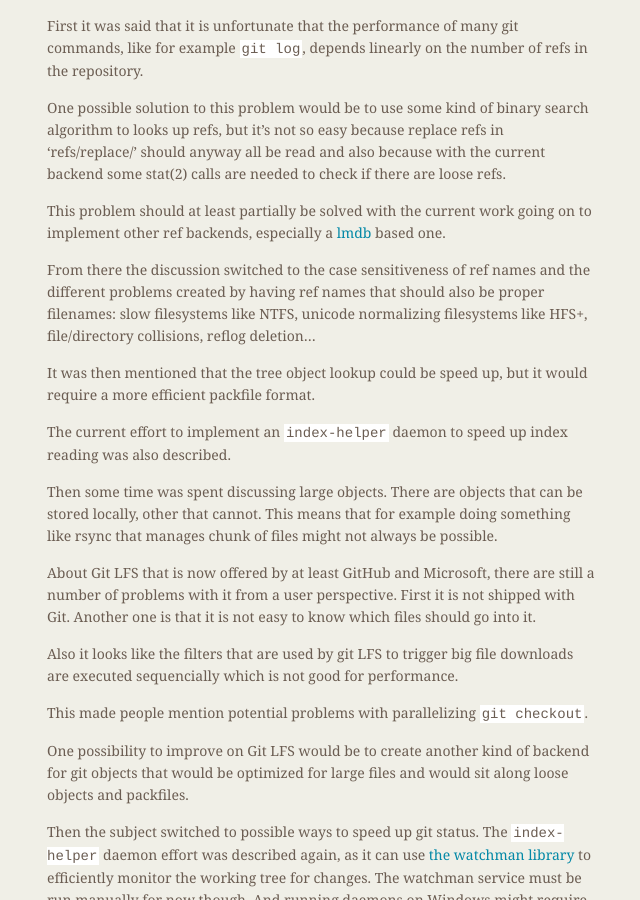
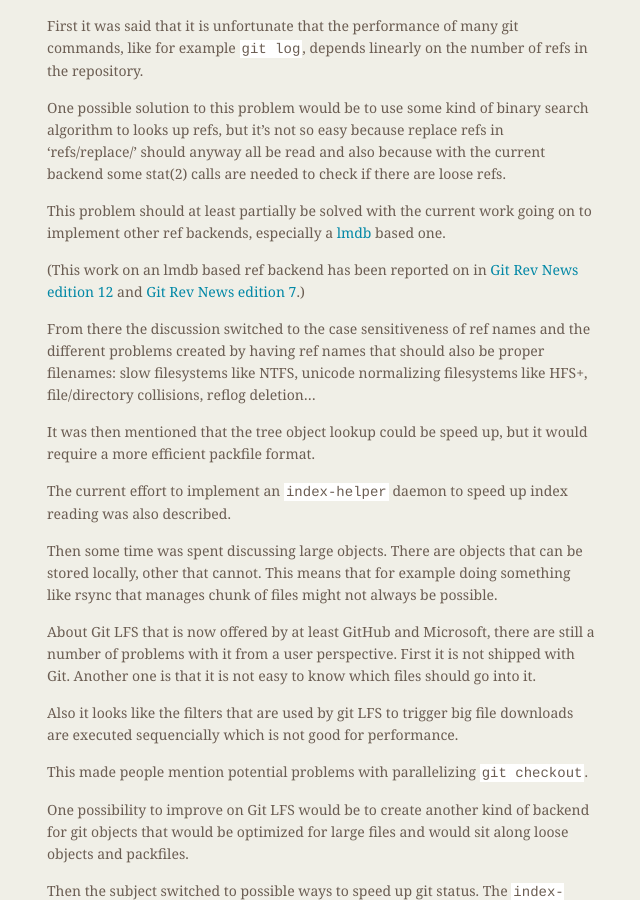
Before and after one commit to git/git.github.io, a Jekyll site: the page built from rev_news/drafts/edition-14.md, in a window 1280 px wide and 900 px high, scrolled down 612 px. Shown: the whole window, without its empty margins (487-1127 px from the left). Built offline with Jekyll 4.4.1, drawn with Linux system fonts in a browser that asks for light colours.

Commit message:
rn-14: reference previous editions about lmdb ref backend
This is to address:

https://github.com/git/git.github.io/commit/7bad32343786e04e1a5018869bcef5a9282fe230#commitcomment-17136423

```diff
--- a/rev_news/drafts/edition-14.md
+++ b/rev_news/drafts/edition-14.md
@@ -52,6 +52,10 @@ check if there are loose refs.
 This problem should at least partially be solved with the current work
 going on to implement other ref backends, especially a
 [lmdb](http://symas.com/mdb/) based one.
+
+(This work on an lmdb based ref backend has been reported on in
+[Git Rev News edition 12](http://git.github.io/rev_news/2016/02/10/edition-12/) and
+[Git Rev News edition 7](http://git.github.io/rev_news/2015/09/09/edition-7/).)
 
 From there the discussion switched to the case sensitiveness of ref
 names and the different problems created by having ref names that
```
